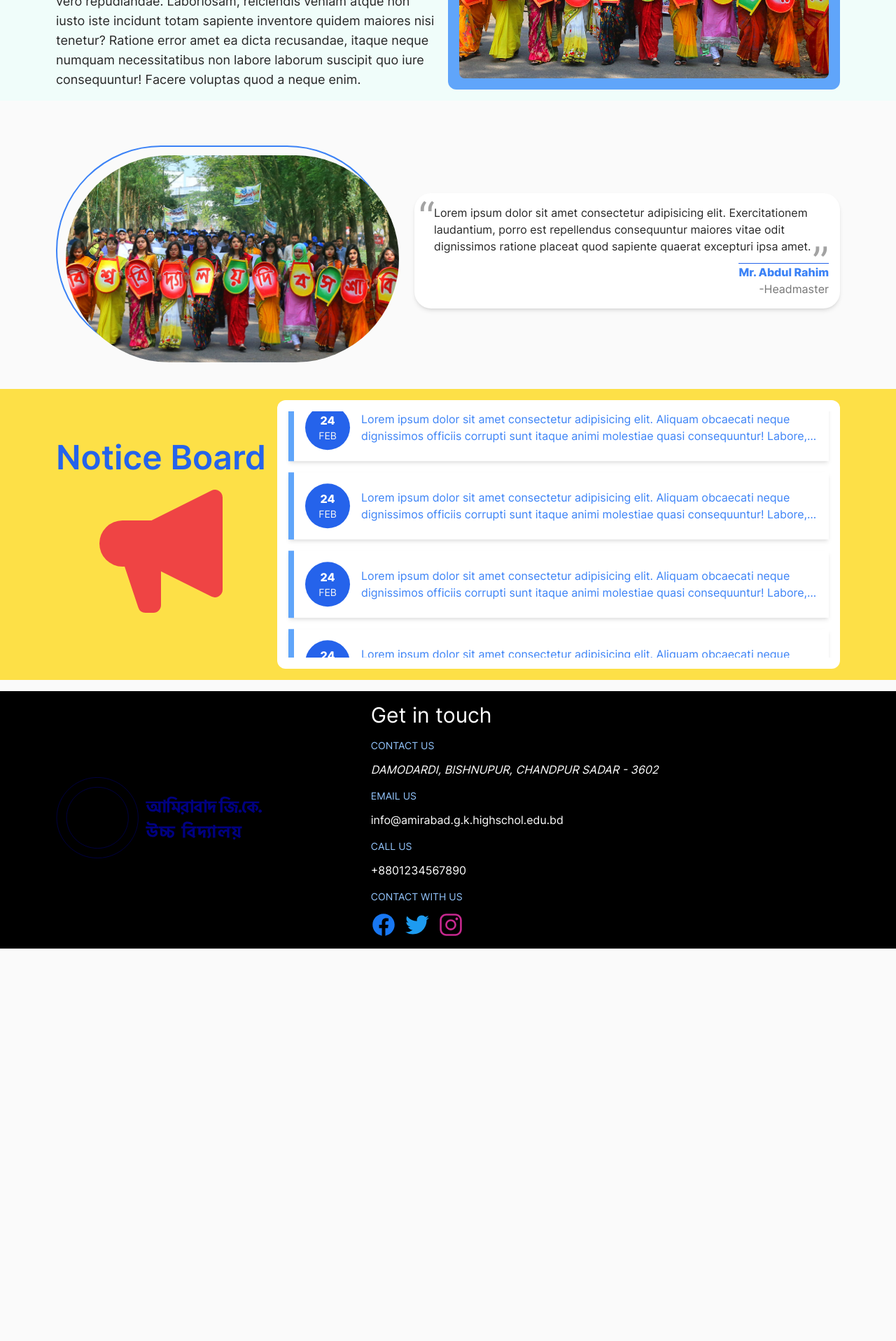
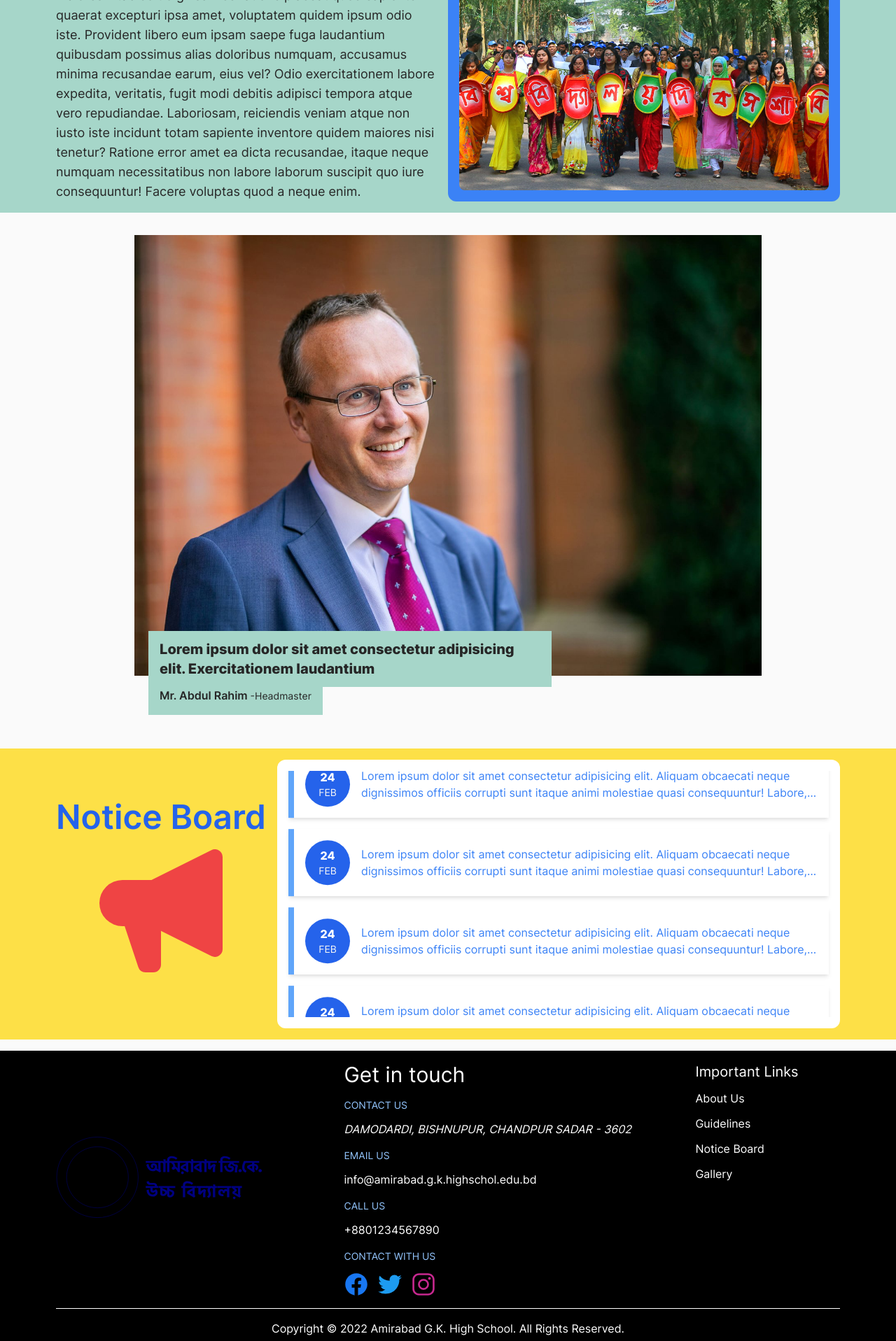
Before and after one commit to tuhinsaud4614/high-school, a Next.js app: page / in a window 1280 px wide. Shown: the part 880-2797 px from the top of the page at 70% size. Before the commit the page ends 2236 px from the top, so only its background shows below. Built offline with nearby package versions, Linux system fonts and the light colour scheme.

Commit message:
Footer component update 1

```diff
--- a/components/home/Carousel.tsx
+++ b/components/home/Carousel.tsx
@@ -66,6 +66,7 @@ const Carousel = () => {
       speed={5000}
       loop
       allowTouchMove={false}
+      className="h-[50vh] md:h-[70vh]"
     >
       <SwiperSlide>
         <CarouselItem
--- a/components/home/HeadMasterCard.tsx
+++ b/components/home/HeadMasterCard.tsx
@@ -4,33 +4,30 @@ import Image from "next/image";
 const HeadMasterCard = () => {
   const { localeConst } = useLocale();
   return (
-    <section className="max-w-6xl mx-auto px-4 md:mt-16 mt-7 md:flex md:items-center">
-      <div className="relative h-[11.25rem] w-full md:h-[18.75rem] md:w-[30rem]">
-        <div className="absolute inset-0 w-full h-full rounded-full border-2 border-blue-500">
-          <div className="relative w-full h-full rounded-full overflow-hidden md:mt-3 md:ml-3">
+    <section className="max-w-6xl px-4 mx-auto mt-8">
+      <div className="pb-[56.25%] max-w-4xl mx-auto w-full relative">
         <Image
-              src="/home.jpeg"
+          src="/head.jpeg"
           alt="Welcome Image"
           layout="fill"
           objectFit="cover"
           priority
         />
       </div>
-        </div>
-      </div>
-      <div className="md:flex-1 md:pl-8 mt-3 md:mt-0">
-        <div className="bg-white shadow-md p-4 rounded-3xl">
-          <blockquote className="text-neutral-800 relative after:absolute after:content-['“'] after:text-neutral-400 after:top-0 after:-left-2.5 after:leading-[0.6] after:text-6xl before:content-['”'] before:absolute before:leading-[0] before:text-neutral-400 before:-bottom-[15%] before:right-0 before:text-6xl px-3">
+      <div className="max-w-4xl mx-auto">
+        <div className=" ml-5 mr-10 -mt-16 max-w-xl relative z-10 text-neutral-800">
+          <blockquote className="bg-[#a6d6c9] px-4 py-3 text-base md:text-xl font-bold">
             Lorem ipsum dolor sit amet consectetur adipisicing elit.
-            Exercitationem laudantium, porro est repellendus consequuntur
-            maiores vitae odit dignissimos ratione placeat quod sapiente quaerat
-            excepturi ipsa amet.
+            Exercitationem laudantium
           </blockquote>
-          <h6 className="text-[#757575] flex flex-col items-end border-t border-blue-600 mt-3 ml-auto w-fit">
-            <strong className="text-blue-500">
+          <h6 className="bg-[#a6d6c9] inline-block px-4 pb-4">
+            <strong className="text-sm md:text-base font-semibold">
               {localeConst.HOME.headSirName}
             </strong>
-            <span>-{localeConst.HOME.headSirTitle}</span>
+            <span className="text-xs md:text-sm">
+              {" "}
+              -{localeConst.HOME.headSirTitle}
+            </span>
           </h6>
         </div>
       </div>
--- a/components/home/Welcome.tsx
+++ b/components/home/Welcome.tsx
@@ -19,13 +19,13 @@ const Welcome = () => {
         {locale !== "bn" && (
           <span className="text-xs md:lg text-blue-500">To</span>
         )}
-        <span className="text-lg text-center text-blue-600">
+        <span className="text-xl text-center text-blue-600 font-bold">
           {localeConst.APP_TITLE}
         </span>
       </h1>
-      <section className="bg-teal-50">
+      <section className="bg-[#a6d6c9]">
         <div className="md:flex md:justify-center max-w-6xl mx-auto p-4">
-          <div className="relative h-[11.25rem] md:h-auto md:order-2 md:basis-1/2 bg-blue-400 rounded-xl">
+          <div className="relative h-[11.25rem] md:h-auto md:order-2 md:basis-1/2 bg-blue-500 rounded-xl">
             <div className="absolute inset-0 md:inset-4">
               <div className=" w-full h-full relative rounded-lg overflow-hidden">
                 <Image
--- a/components/navigation/Footer.tsx
+++ b/components/navigation/Footer.tsx
@@ -1,5 +1,7 @@
+import classNames from "classnames";
 import { useLocale } from "hooks";
 import Image from "next/image";
+import Link from "next/link";
 import { ReactNode } from "react";
 import {
   IoLogoFacebook,
@@ -24,15 +26,39 @@ const InfoItem = ({
   );
 };
 
+const LinkItem = ({
+  to,
+  active,
+  children,
+}: {
+  active?: boolean;
+  to: string;
+  children?: ReactNode;
+}) => {
+  return (
+    <Link href={to}>
+      <a
+        className={classNames(
+          "mt-3 inline-block capitalize mr-4 md:mr-0",
+          "hover:text-blue-400",
+          active ? "text-blue-400" : "text-white"
+        )}
+      >
+        {children}
+      </a>
+    </Link>
+  );
+};
+
 const Footer = () => {
-  const { localeConst } = useLocale();
+  const { localeConst, pathname } = useLocale();
   return (
-    <footer className="bg-black mt-4">
-      <section className="max-w-6xl mx-auto p-4 flex items-center">
-        <div className="flex-grow">
+    <footer className="bg-black mt-4 pb-16 md:pb-0">
+      <section className="max-w-6xl mx-auto flex md:items-center flex-col md:flex-row">
+        <div className="flex-grow p-4">
           <Image src="/text-bn.svg" alt="Logo" width={320} height={180} />
         </div>
-        <div className="flex-grow flex flex-col">
+        <div className="flex-grow flex flex-col p-4">
           <h6 className="text-white text-3xl">
             {localeConst.FOOTER.contact.title}
           </h6>
@@ -83,8 +109,30 @@ const Footer = () => {
             </div>
           </InfoItem>
         </div>
-        <div className="flex-grow"></div>
+        <div className="flex-grow self-start p-4">
+          <h6 className="text-white text-xl capitalize">
+            {localeConst.FOOTER.links.title}
+          </h6>
+          <div className="flex flex-row flex-wrap md:flex-col">
+            <LinkItem to="/about-us" active={pathname === "/about-us"}>
+              {localeConst.ROUTES.aboutUs}
+            </LinkItem>
+            <LinkItem to="/guidelines" active={pathname === "/guidelines"}>
+              {localeConst.ROUTES.guidelines}
+            </LinkItem>
+            <LinkItem to="/notice-board" active={pathname === "/notice-board"}>
+              {localeConst.ROUTES.noticeBoard}
+            </LinkItem>
+            <LinkItem to="/gallery" active={pathname === "/gallery"}>
+              {localeConst.ROUTES.gallery}
+            </LinkItem>
+          </div>
+        </div>
       </section>
+      <div className="max-w-6xl mx-auto text-white text-center p-4">
+        <hr className="border-t border-white -translate-y-4 w-full" />
+        {localeConst.FOOTER.copyRight}
+      </div>
     </footer>
   );
 };
--- a/locales/bn.ts
+++ b/locales/bn.ts
@@ -27,6 +27,13 @@ export const FOOTER = {
       label: "আমাদের সাথে থাকুন",
     },
   },
+  links: {
+    title: "গুরুত্বপূর্ণ লিঙ্ক সমূহ",
+  },
+  copyRight: `কপিরাইট © ${new Date()
+    .getFullYear()
+    .toLocaleString("bn")
+    .replace(",", "")} ${APP_TITLE}। সমস্ত অধিকার সংরক্ষিত।`,
 };
 export const ROUTES = {
   home: "হোম",
--- a/locales/en.ts
+++ b/locales/en.ts
@@ -26,6 +26,11 @@ export const FOOTER = {
       label: "contact with us",
     },
   },
+  links: {
+    title: "Important links",
+  },
+  copyRight: `Copyright © ${new Date().getFullYear()} ${APP_TITLE}. All
+  Rights Reserved.`,
 };
 export const ROUTES = {
   home: "Home",
--- a/pages/index.tsx
+++ b/pages/index.tsx
@@ -17,7 +17,7 @@ const Home: NextPageWithLayout = () => {
     <div className="pb-[3.75rem] md:p-0">
       <Head>
         <title>
-          {localeConst.APP_TITLE} | {localeConst.ROUTES.home.toUpperCase()}
+          {localeConst.ROUTES.home.toUpperCase()} | {localeConst.APP_TITLE}
         </title>
         <meta
           name="description"
```
Also changed, not shown: public/head.jpeg (added). Lines whose indentation alone changed are shown as unchanged.
